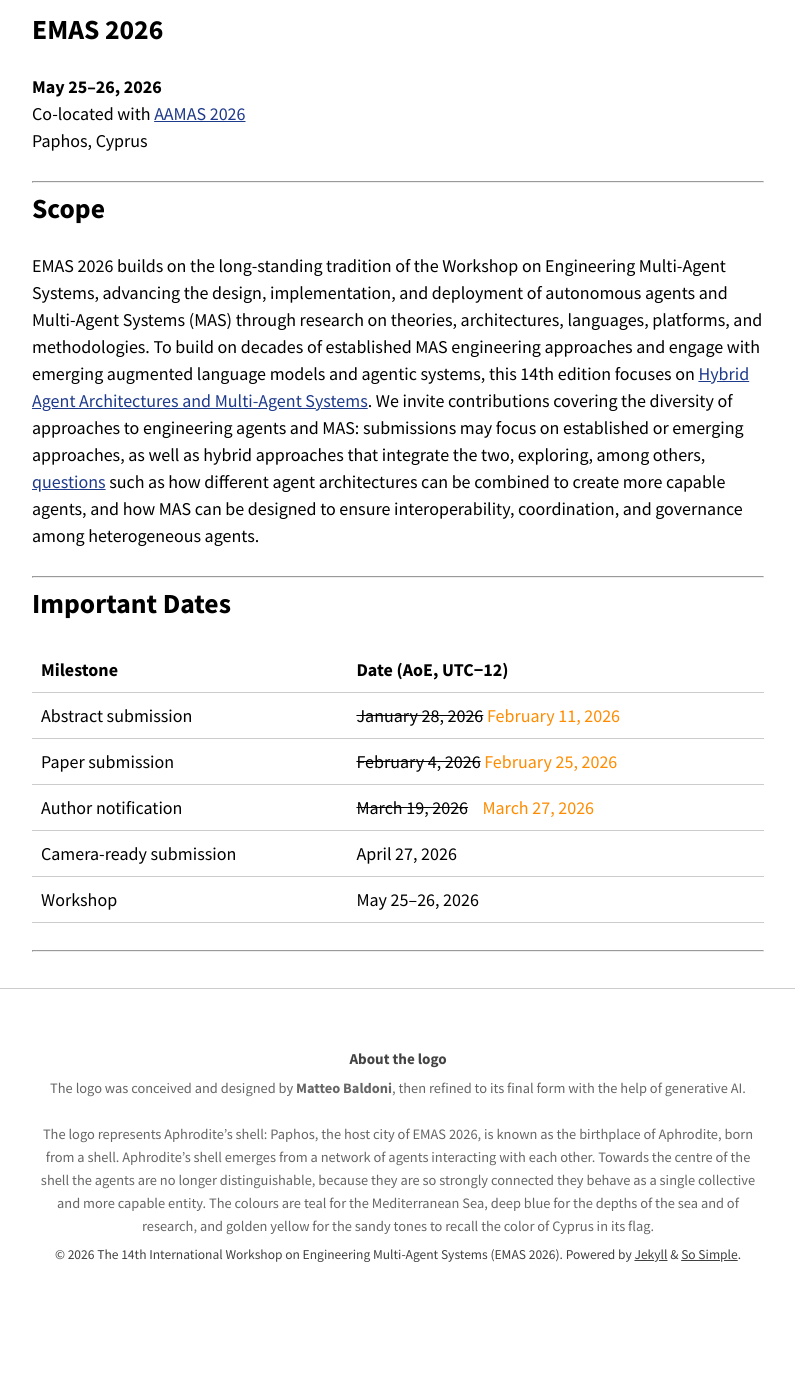
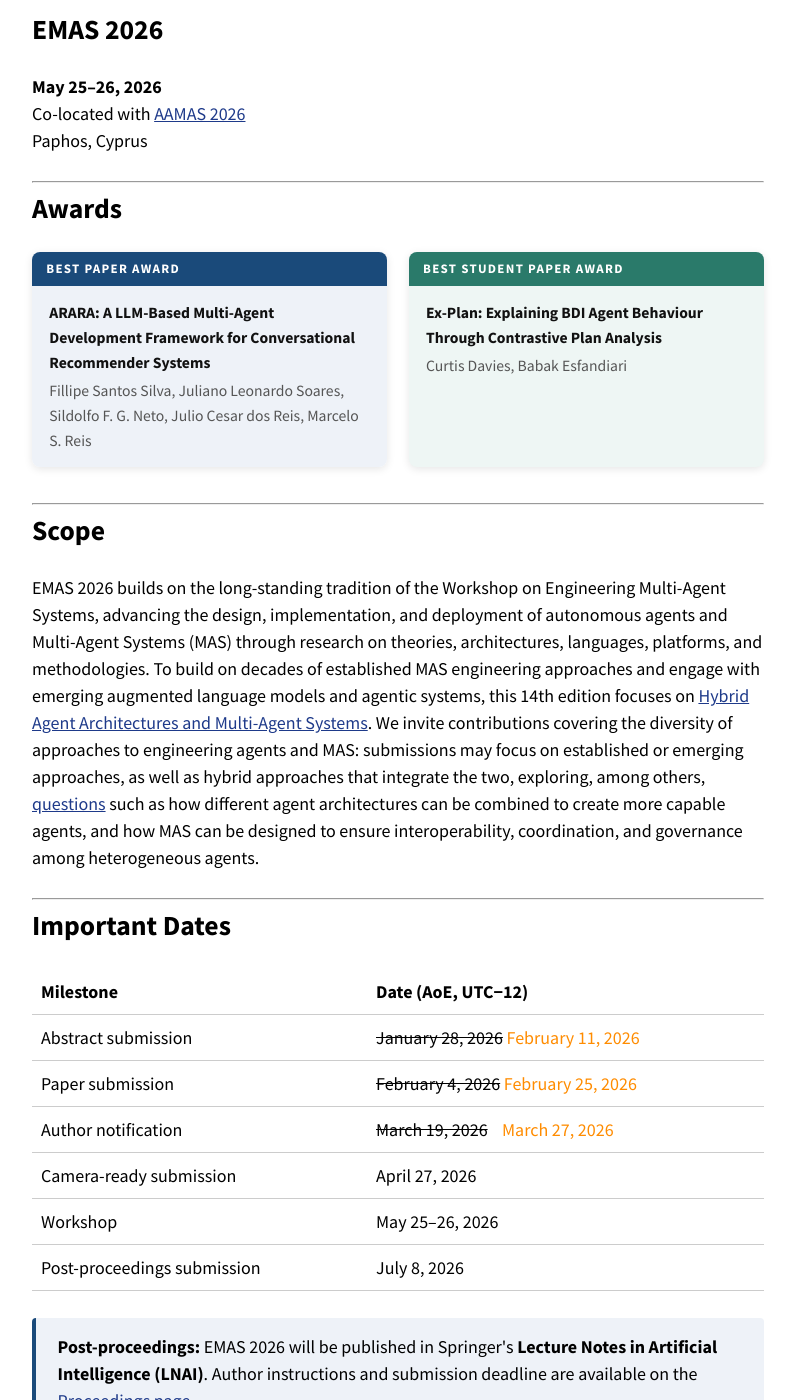
Before and after one commit to emas-workshop/2026, a Jekyll site: the page built from index.md, in a window 1280 px wide and 1400 px high, scrolled down 455 px. Shown: the whole window, without its empty margins (242-1037 px from the left). Built offline with Jekyll 4.4.1, drawn with Linux system fonts in a browser that asks for light colours; nearby versions of some CDN libraries; our own code applies the rules of GitHub Pages for plain Markdown files; before the commit the page ends 1793 px from its top, so only the background shows below that; some of the changed text lies outside the part shown.

Commit message:
feat(add post proceedings)

```diff
--- a/_data/navigation.yml
+++ b/_data/navigation.yml
@@ -8,6 +8,8 @@
   url: /committees/
 - title: Programme
   url: /program/
+- title: Proceedings
+  url: /proceedings/
 # - title: Posts
 #   url: /posts/
 # - title: Categories
--- a/index.md
+++ b/index.md
@@ -9,6 +9,27 @@
 **May 25–26, 2026**
 Co-located with [AAMAS 2026](https://cyprusconferences.org/aamas2026/)
 Paphos, Cyprus
+
+---
+
+## Awards
+
+<div style="display:flex; gap:1.2em; flex-wrap:wrap; margin:1.2em 0 2em 0; align-items:stretch;">
+  <div style="flex:1; min-width:260px; border-radius:8px; overflow:hidden; box-shadow:0 2px 8px rgba(0,0,0,0.10); display:flex; flex-direction:column;">
+    <div style="background:#1a4a7a; padding:0.55em 1.1em; color:#fff; font-size:0.72em; font-weight:800; text-transform:uppercase; letter-spacing:0.1em;">Best Paper Award</div>
+    <div style="background:#eef2f8; padding:0.9em 1.1em; font-size:0.87em; line-height:1.6; flex:1; display:flex; flex-direction:column;">
+      <div style="font-weight:700; color:#111; margin-bottom:0.2em;">ARARA: A LLM-Based Multi-Agent Development Framework for Conversational Recommender Systems</div>
+      <div style="color:#555;">Fillipe Santos Silva, Juliano Leonardo Soares, Sildolfo F. G. Neto, Julio Cesar dos Reis, Marcelo S. Reis</div>
+    </div>
+  </div>
+  <div style="flex:1; min-width:260px; border-radius:8px; overflow:hidden; box-shadow:0 2px 8px rgba(0,0,0,0.10); background:#eef6f4; display:flex; flex-direction:column;">
+    <div style="background:#2a7a6a; padding:0.55em 1.1em; color:#fff; font-size:0.72em; font-weight:800; text-transform:uppercase; letter-spacing:0.1em;">Best Student Paper Award</div>
+    <div style="padding:0.9em 1.1em; font-size:0.87em; line-height:1.6; flex:1; display:flex; flex-direction:column;">
+      <div style="font-weight:700; color:#111; margin-bottom:0.2em;">Ex-Plan: Explaining BDI Agent Behaviour Through Contrastive Plan Analysis</div>
+      <div style="color:#555;">Curtis Davies, Babak Esfandiari</div>
+    </div>
+  </div>
+</div>
 
 ---
 
@@ -26,5 +47,10 @@
 | Author notification    | ~~March 19, 2026~~   <span style="color: darkorange"> &nbsp;&nbsp;&nbsp;March 27, 2026 </span>   |
 | Camera-ready submission| April 27, 2026              |
 | Workshop               | May 25–26, 2026             |
+| Post-proceedings submission | July 8, 2026           |
+
+<div style="margin: 1.2em 0; padding: 0.8em 1.2em; background: #eef2f8; border-left: 4px solid #1a4a7a; border-radius: 4px;">
+  <strong>Post-proceedings:</strong> EMAS 2026 will be published in Springer's <strong>Lecture Notes in Artificial Intelligence (LNAI)</strong>. Author instructions and submission deadline are available on the <a href="proceedings/">Proceedings page</a>.
+</div>
 
 ---
```
Also changed, not shown: cfp.md (+3 -2 lines), proceedings.md (added, +49 -0 lines), assets/images/LNAI-Logo.png (added).
